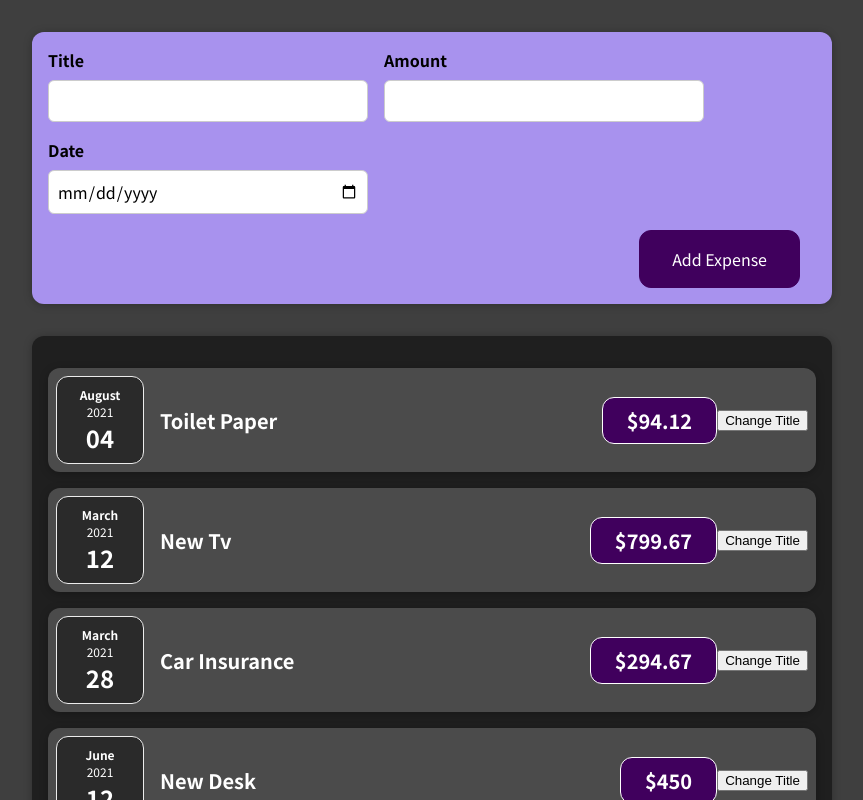
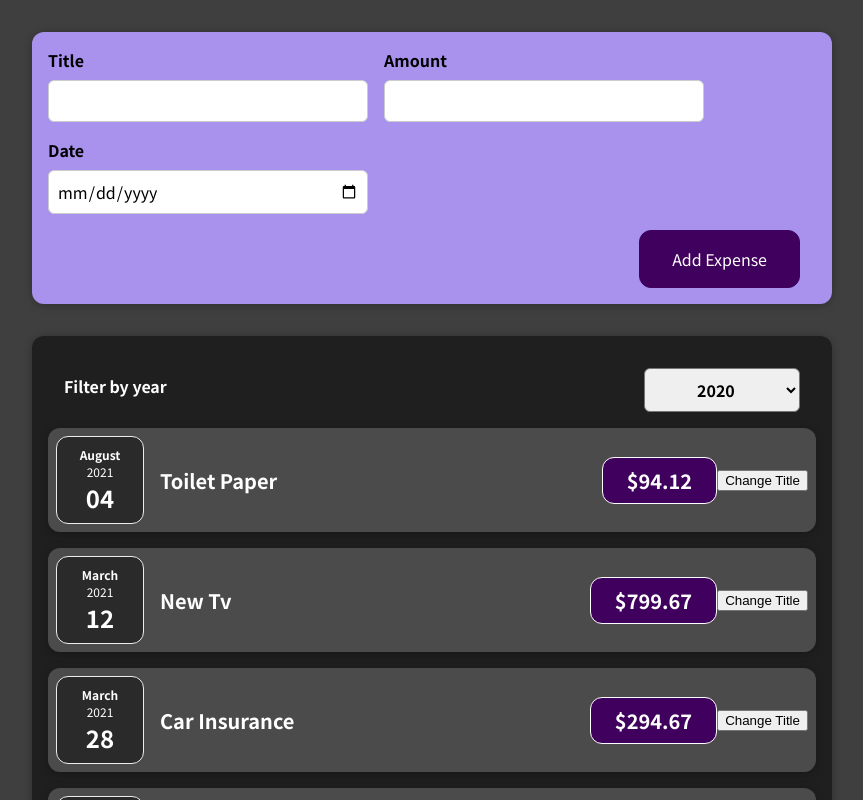
Before and after one commit to emil-ep/react-expense-calculator, a React (Create React App) app: page / in a window 1280 px wide. Shown: the top 800 px of the page, without its empty margins (208-1071 px from the left). Built offline with nearby package versions, Linux system fonts and the light colour scheme.

Commit message:
added year filter for expenses

```diff
--- /dev/null
+++ b/src/components/expenses/ExpenseFilter.css
@@ -0,0 +1,24 @@
+.expenses-filter {
+    color: white;
+    padding: 0 1rem;
+}
+
+.expenses-filter__control {
+    display: flex;
+    width: 100%;
+    align-items: center;
+    justify-content: space-between;
+    margin: 1rem 0;
+}
+
+.expenses-filter label {
+    font-weight: bold;
+    margin-bottom: 0.5rem;
+}
+
+.expenses-filter select {
+    font: inherit;
+    padding: 0.5rem 3rem;
+    font-weight: bold;
+    border-radius: 6px;
+}
--- /dev/null
+++ b/src/components/expenses/ExpenseFilter.js
@@ -0,0 +1,24 @@
+import "./ExpenseFilter.css";
+
+const ExpenseFilter = (props) => {
+  const yearSelectHandler = (event) => {
+    console.log(event.target.value);
+    props.onYearSelected(event.target.value);
+  };
+
+  return (
+    <div className="expenses-filter">
+      <div className="expenses-filter__control">
+        <label>Filter by year</label>
+        <select value={props.selected} onChange={yearSelectHandler}>
+          <option value="2022">2022</option>
+          <option value="2021">2021</option>
+          <option value="2020">2020</option>
+          <option value="2019">2019</option>
+        </select>
+      </div>
+    </div>
+  );
+};
+
+export default ExpenseFilter;
--- a/src/components/expenses/Expenses.js
+++ b/src/components/expenses/Expenses.js
@@ -1,10 +1,25 @@
 import Card from "../UI/Card";
+import ExpenseFilter from "./ExpenseFilter";
 import ExpenseItem from "./ExpenseItem";
 import "./Expenses.css";
+import React, { useState } from "react";
 
 const Expenses = (props) => {
+  const [yearFilter, setYearFilter] = useState("2020");
+
+  const yearFilterChangeHandler = (selectedYear) => {
+    // setSelectedYear(year);
+    setYearFilter(selectedYear);
+    // console.log(selectedYear);
+  };
+
   return (
+    <div>
       <Card className="expenses">
+        <ExpenseFilter
+          selected={yearFilter}
+          onYearSelected={yearFilterChangeHandler}
+        ></ExpenseFilter>
         <ExpenseItem
           title={props.items[0].title}
           amount={props.items[0].amount}
@@ -26,6 +41,7 @@
           date={props.items[3].date}
         ></ExpenseItem>
       </Card>
+    </div>
   );
 };
 
```
Lines whose indentation alone changed are shown as unchanged.
